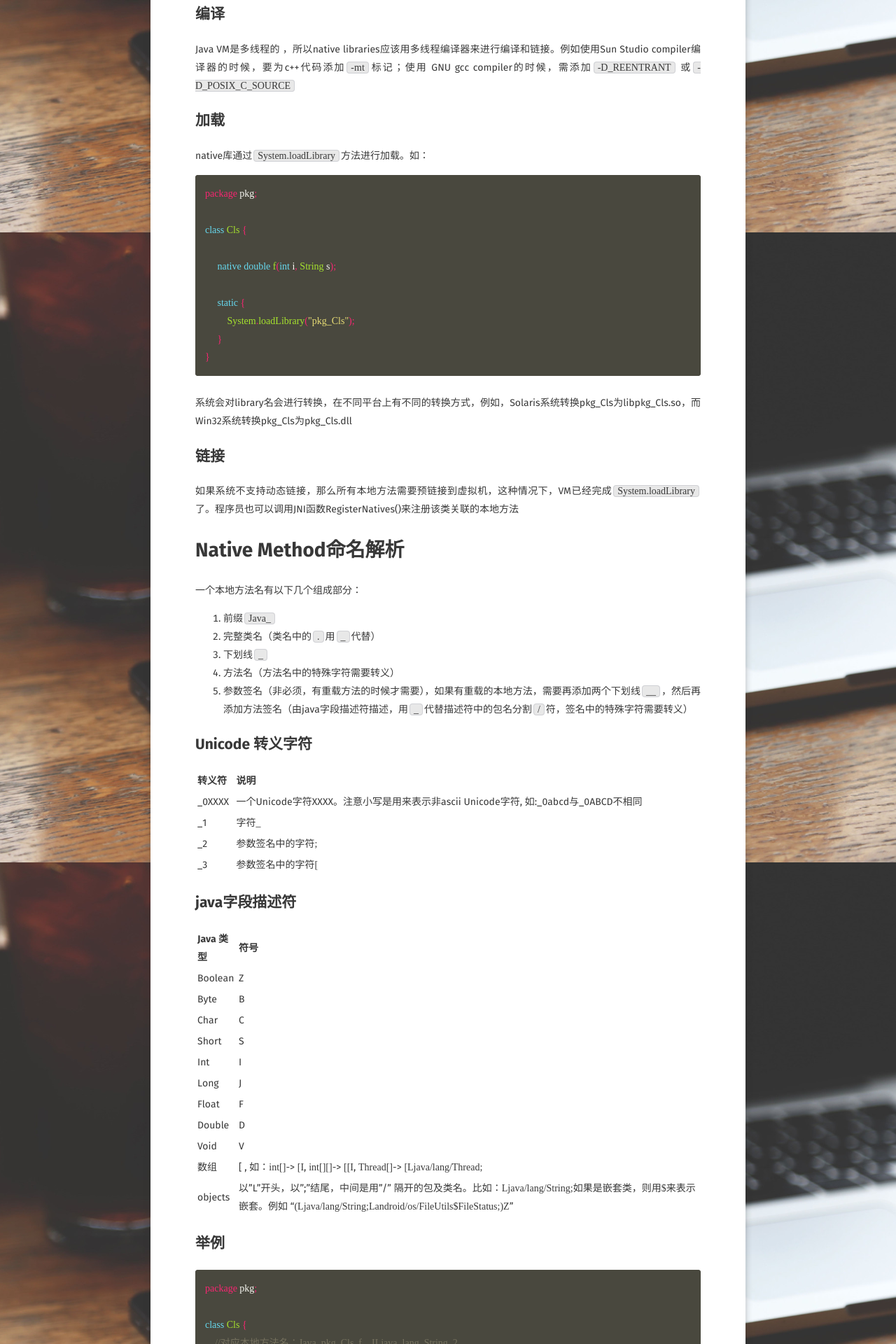
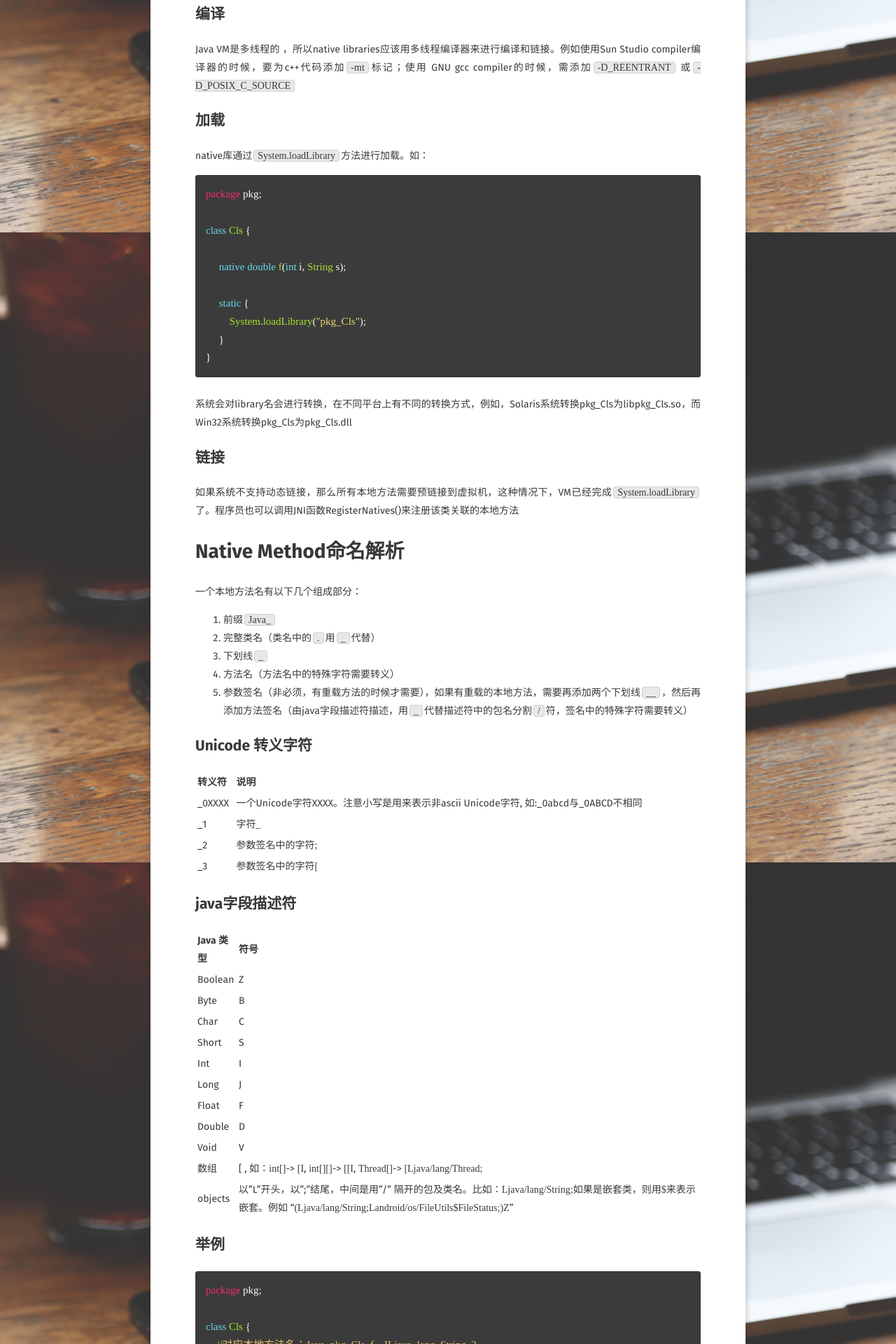
Before and after one commit to shensky711/shensky711.github.io, a Jekyll site: the page built from _posts/2016-10-13-java-native-interface-specification.md, in a window 1280 px wide. Shown: the part 1468-3388 px from the top of the page at 70% size. Built offline with Jekyll 4.4.1, drawn with Linux system fonts in a browser that asks for light colours; some web fonts are replaced; comment, search, counter and statistics services are not loaded.

Commit message:
change code color

```diff
--- a/_sass/syntax.scss
+++ b/_sass/syntax.scss
@@ -3,9 +3,9 @@ pre.highlight {
 }
 
 .highlight {
-	background-color: #49483e;
+	background-color: #3b3b3b;
 	font-family: $font2;
-	@include font-size(14);
+	@include font-size(15);
 	color: #f8f8f2;
 	border-radius: 4px;
 	pre {
@@ -13,19 +13,19 @@ pre.highlight {
 		margin: 0;
 		padding: 1em;
 	}
-	.lineno            { padding-right: 24px; color: lighten(#49483e,50);}
-	.hll               { background-color: #49483e}
-	.c                 { color: #75715e }                            /* Comment                     */
+	.lineno            { padding-right: 24px; color: lighten(#3b3b3b,50);}
+	.hll               { background-color: #3b3b3b}
+	.c                 { color: #E8BF6A }                            /* Comment                     */
 	.err               { color: #960050; background-color: #1e0010 } /* Error                       */
 	.k                 { color: #66d9ef }                            /* Keyword                     */
 	.l                 { color: #ae81ff }                            /* Literal                     */
 	.n                 { color: #f8f8f2 }                            /* Name                        */
-	.o                 { color: #f92672 }                            /* Operator                    */
+	.o                 { color: #f8f8f2 }                            /* Operator                    */
 	.p                 { color: #f8f8f2 }                            /* Punctuation                 */
-	.cm                { color: #75715e }                            /* Comment.Multiline           */
-	.cp                { color: #75715e }                            /* Comment.Preproc             */
-	.c1                { color: #75715e }                            /* Comment.Single              */
-	.cs                { color: #75715e }                            /* Comment.Special             */
+	.cm                { color: #E8BF6A }                            /* Comment.Multiline           */
+	.cp                { color: #E8BF6A }                            /* Comment.Preproc             */
+	.c1                { color: #E8BF6A }                            /* Comment.Single              */
+	.cs                { color: #E8BF6A }                            /* Comment.Special             */
 	.ge                { font-style: italic }                        /* Generic.Emph                */
 	.gs                { font-weight: bold }                         /* Generic.Strong              */
 	.kc                { color: #66d9ef }                            /* Keyword.Constant            */
```
